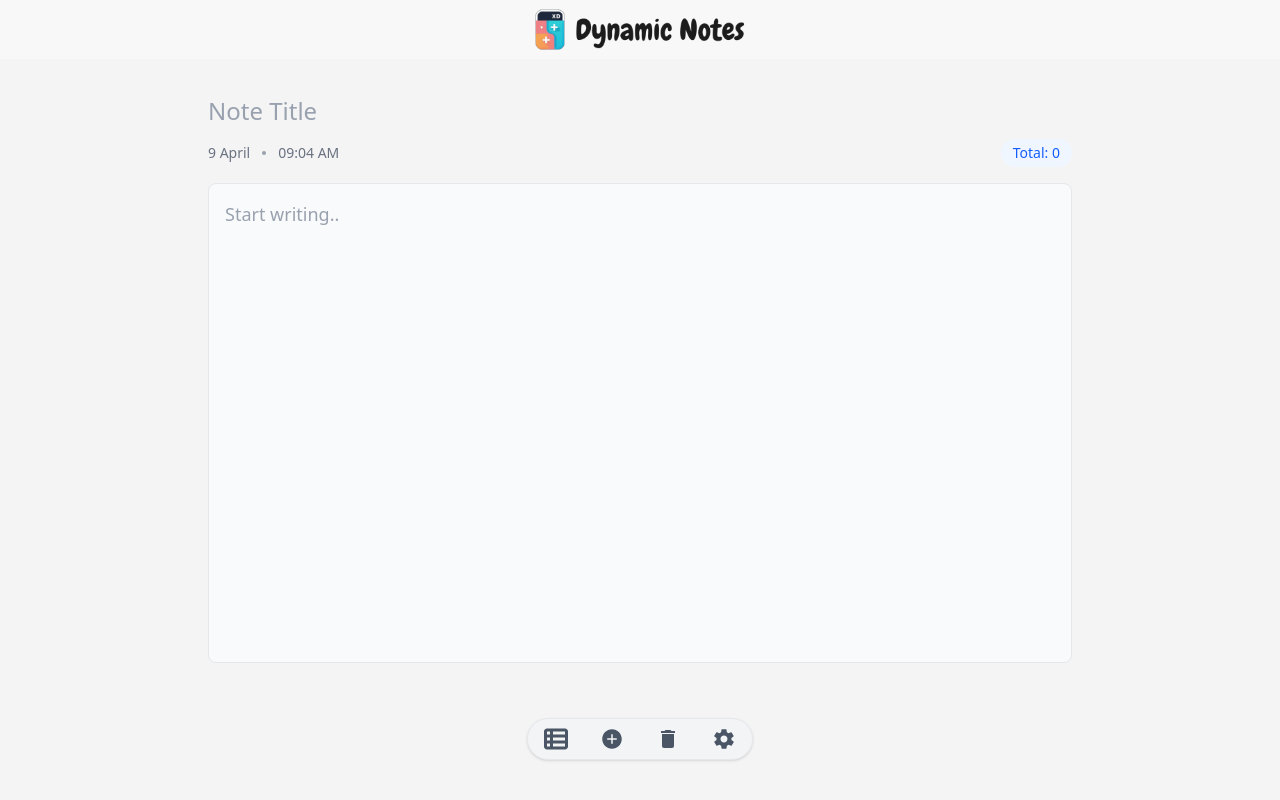
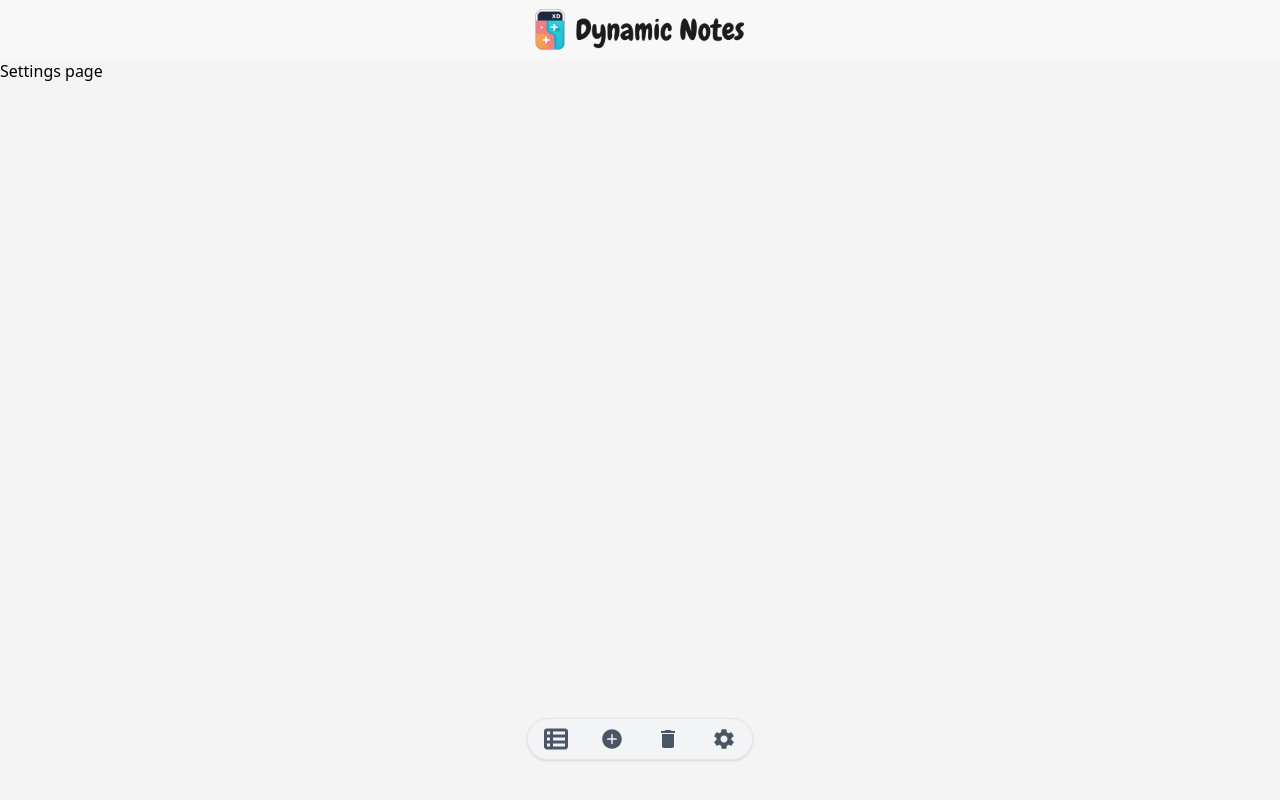
Before and after one commit to KelvinSada/Dynamic-Notes-v2.0, a React (Vite) app: page / in a window 1280 px wide. Both pictures are taken after a click on the item 724 px from the left and 739 px from the top of the page. Built offline with nearby package versions, Linux system fonts and the light colour scheme.

Commit message:
feat/ added the settings page

```diff
--- a/src/components/App.tsx
+++ b/src/components/App.tsx
@@ -3,9 +3,10 @@ import './App.css'
 import Header from './Header'
 import Menu from './Menu'
 import NotesBody from './NotesBody'
-import { NoteArrayType } from './Types'
+import { NoteArrayType, Pages } from './Types'
 import { AppContext } from './Context'
 import SavedItems from './SavedItems'
+import Settings from './Settings'
 
 
 function App() {
@@ -14,17 +15,18 @@ function App() {
 
   const [remove,setRemove] = useState(false)   // Delete a Notes from the Main current Notes Page
   const [save,setSave] = useState(false)      // Save the Current Notes and Clear the Page Empty
-  const [storedPage,setStoredPage] = useState(false)   // Go to the Storage Page
+  const [storedPage,setStoredPage] = useState<Pages>("home")   // Go to the Storage Page
 
   const [viewNotes,setViewNotes] = useState<number|null>(null)   // Click n a Notes from the saved Notes Menu to view in the Main Notes Page
 
   useEffect(()=>{
     if (viewNotes){
-      setStoredPage(false)
+      setStoredPage("saved")
     }
   },[viewNotes])
 
-    // Save the Array to Local Storage
+
+  // Save the Array to Local Storage
 
   useEffect(()=>{
     const data = localStorage.getItem("Notes_Array")
@@ -48,7 +50,9 @@ function App() {
 
       <main className='relative min-h-screen bg-[#f4f4f4]'>
         <Header/>
-        {storedPage === true?<SavedItems/>:<NotesBody/>}
+        {storedPage === "home"?<NotesBody/>:
+        storedPage === "saved"?<SavedItems/>:
+        <Settings/>}
         <div className='fixed bottom-25 sm:bottom-10 w-full'>
           <Menu/>
         </div>
--- a/src/components/Context.ts
+++ b/src/components/Context.ts
@@ -23,7 +23,7 @@ export const AppContext = createContext<AppContextType>({
     setSave:()=>{}
   },
   StoredPage:{
-    storedPage:false,
+    storedPage:"home",
     setStoredPage:()=>{},
   },
   AccessSavedNotes:{
--- a/src/components/Menu.tsx
+++ b/src/components/Menu.tsx
@@ -12,8 +12,8 @@ const Menu = () => {
       StoredPage:{storedPage,setStoredPage}} = useContext(AppContext)
 
   const handleStoredPage =()=>{
-    if (storedPage === false){
-      setStoredPage(true)
+    if (storedPage !== "saved"){
+      setStoredPage("saved")
     }
   }
 
@@ -27,8 +27,14 @@ const Menu = () => {
     if (save === false){
      setSave(true)
     }
-    if (storedPage === true){
-      setStoredPage(false)
+    if (storedPage !== "home"){
+      setStoredPage("home")
+    }
+  }
+
+  const handleSettings=()=>{
+    if (storedPage !== "settings"){
+      setStoredPage("settings")
     }
   }
   return (
@@ -43,7 +49,7 @@ const Menu = () => {
         <li onClick={handleDelete} className="px-4 py-2 text-gray-600 hover:bg-blue-100 transition-colors cursor-pointer">
           <MdDelete />
         </li>
-        <li className="px-4 py-2 text-gray-600 hover:bg-blue-100 transition-colors cursor-pointer">
+        <li onClick={handleSettings} className="px-4 py-2 text-gray-600 hover:bg-blue-100 transition-colors cursor-pointer">
           <IoMdSettings />
         </li>
       </ul>
--- a/src/components/NoteItem.tsx
+++ b/src/components/NoteItem.tsx
@@ -7,7 +7,6 @@ type Values ={
   values:NoteArrayType,
   pickedNote: number | null,
   setpickedNote: React.Dispatch<React.SetStateAction<number | null>>,
-  // ToggleClick:() => void
 }
 
 const NoteItem = ({values,pickedNote,setpickedNote}:Values) => {
@@ -28,9 +27,9 @@ const NoteItem = ({values,pickedNote,setpickedNote}:Values) => {
 
 
   // Hande deletion of Notes
+
   const handleDeleteNote=()=>{
     const updatedArray:NoteArrayType[] = []
-    // console.log(savedArray)
     savedArray.filter(item=>{
       if (item.id !== values.id){
         updatedArray.push(item)
--- /dev/null
+++ b/src/components/Settings.tsx
@@ -0,0 +1,10 @@
+
+const Settings = () => {
+  return (
+    <div>
+      <h1>Settings page</h1>
+    </div>
+  )
+}
+
+export default Settings
--- a/src/components/Types.ts
+++ b/src/components/Types.ts
@@ -14,10 +14,13 @@ export type NotesType = {
   // editable:boolean,
 }
 
+// Pages Toggle
+export type Pages= "home" | "saved" | "settings"
+
 // Go to Stored Value
 export type StoredPageToggle ={
-  storedPage:boolean,
-  setStoredPage:React.Dispatch<React.SetStateAction<boolean>>;
+  storedPage:Pages,
+  setStoredPage:React.Dispatch<React.SetStateAction<Pages>>;
 }
 
 // Delete Context used in Context.ts
```
